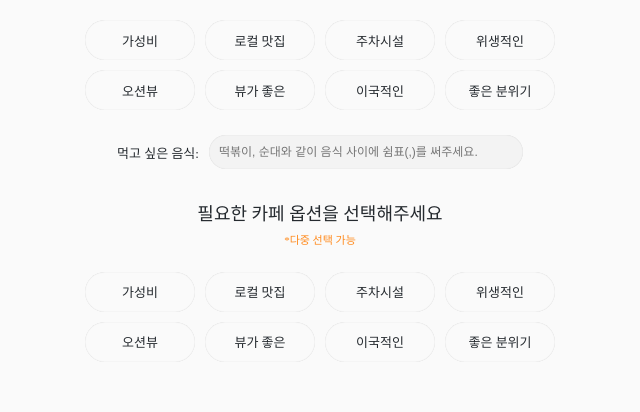
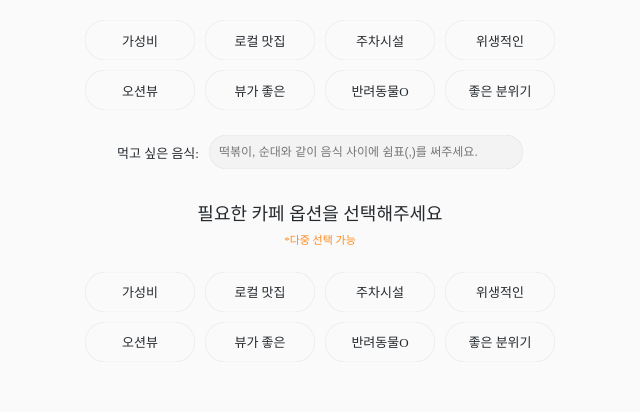
Before and after one commit to 2024TripBeats/Frontend, a React (Create React App) app: page /travelsurvey4 in a window 1280 px wide. Shown: the part 257-669 px from the top of the page, without its empty margins (320-960 px from the left). Built offline with nearby package versions, Linux system fonts and the light colour scheme; a web font is replaced by a local one.

Commit message:
chore: changing survey options

```diff
--- a/src/component/page/TravelSurvey/TsStep4.jsx
+++ b/src/component/page/TravelSurvey/TsStep4.jsx
@@ -64,7 +64,7 @@ const TsStep4 = () => {
       <Row>
         <OptionButton onClick={() => toggleRestaurant('오션뷰')} active={selectedRestaurants.includes('오션뷰')}>오션뷰</OptionButton>
         <OptionButton onClick={() => toggleRestaurant('뷰가 좋은')} active={selectedRestaurants.includes('뷰가 좋은')}>뷰가 좋은</OptionButton>
-        <OptionButton onClick={() => toggleRestaurant('이국적인')} active={selectedRestaurants.includes('이국적인')}>이국적인</OptionButton>
+        <OptionButton onClick={() => toggleRestaurant('반려동물O')} active={selectedRestaurants.includes('반려동물O')}>반려동물O</OptionButton>
         <OptionButton onClick={() => toggleRestaurant('좋은 분위기')} active={selectedRestaurants.includes('좋은 분위기')}>좋은 분위기</OptionButton>
       </Row>
 
@@ -89,7 +89,7 @@ const TsStep4 = () => {
       <Row>
         <OptionButton onClick={() => toggleCafe('오션뷰')} active={selectedCafes.includes('오션뷰')}>오션뷰</OptionButton>
         <OptionButton onClick={() => toggleCafe('뷰가 좋은')} active={selectedCafes.includes('뷰가 좋은')}>뷰가 좋은</OptionButton>
-        <OptionButton onClick={() => toggleCafe('이국적인')} active={selectedCafes.includes('이국적인')}>이국적인</OptionButton>
+        <OptionButton onClick={() => toggleCafe('반려동물O')} active={selectedCafes.includes('반려동물O')}>반려동물O</OptionButton>
         <OptionButton onClick={() => toggleCafe('좋은 분위기')} active={selectedCafes.includes('좋은 분위기')}>좋은 분위기</OptionButton>
       </Row>
 
```
